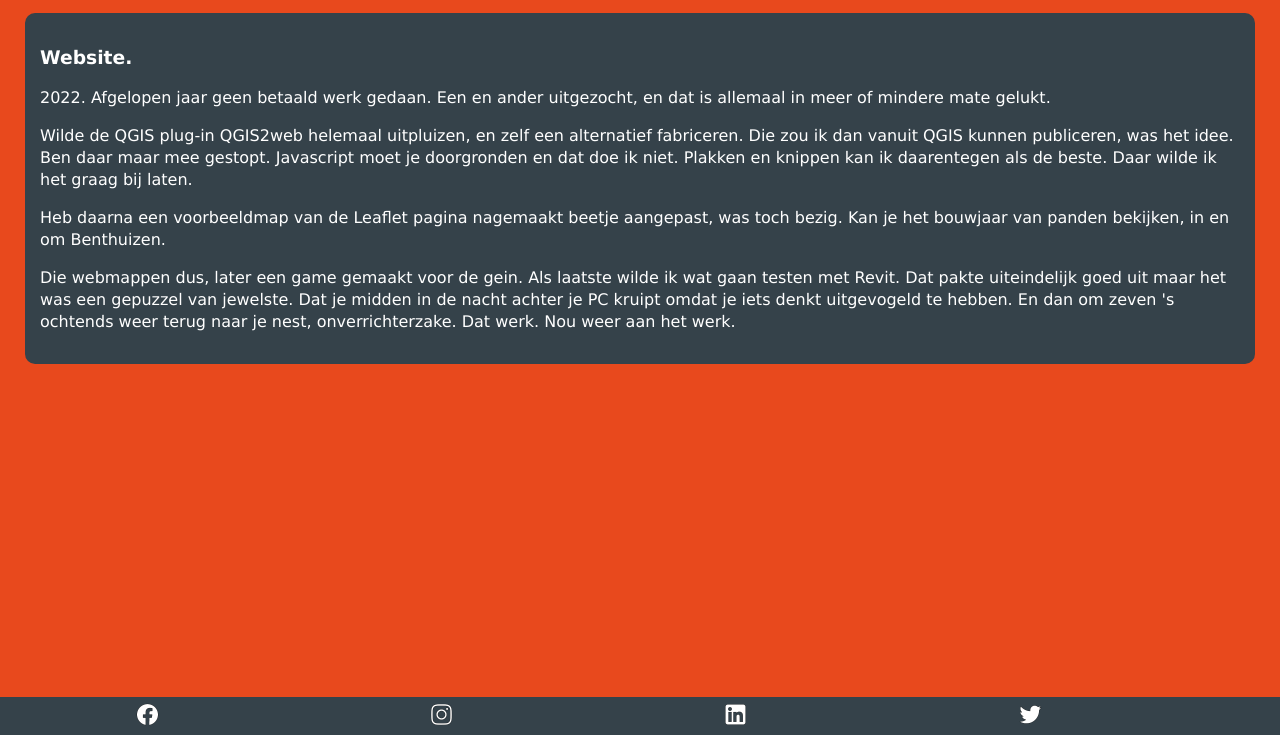
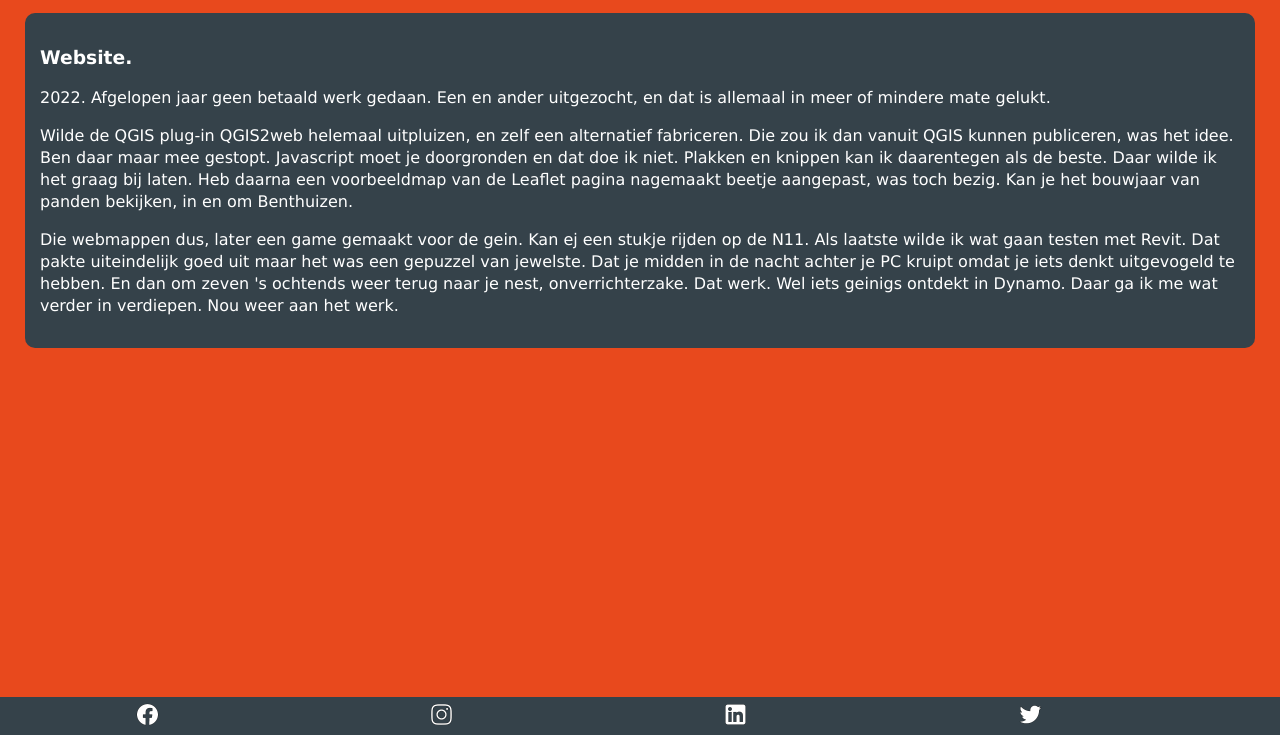
Before and after one commit to RobSchellingerhout/webmap001, a plain HTML site: page index.html in a window 1280 px wide. Shown: the part 65-800 px from the top of the page. Drawn offline with Linux system fonts and the light colour scheme.

Commit message:
Laatste aanpassing

```diff
--- a/index.html
+++ b/index.html
@@ -38,10 +38,10 @@
      <h3>Website.</h3>
 	<p>2022. Afgelopen jaar geen betaald werk gedaan. Een en ander uitgezocht, en dat is allemaal in meer of mindere mate gelukt. </p>
 
-	<p>Wilde de QGIS plug-in QGIS2web helemaal uitpluizen, en zelf een alternatief fabriceren. Die zou ik dan vanuit QGIS kunnen publiceren, was het idee. Ben daar maar mee gestopt. Javascript moet je doorgronden en dat doe ik niet. Plakken en knippen kan ik daarentegen als de beste. Daar wilde ik het graag bij laten.</p>
+	<p>Wilde de QGIS plug-in QGIS2web helemaal uitpluizen, en zelf een alternatief fabriceren. Die zou ik dan vanuit QGIS kunnen publiceren, was het idee. Ben daar maar mee gestopt. Javascript moet je doorgronden en dat doe ik niet. Plakken en knippen kan ik daarentegen als de beste. Daar wilde ik het graag bij laten. Heb daarna een voorbeeldmap van de Leaflet pagina nagemaakt beetje aangepast, was toch bezig. Kan je het bouwjaar van panden bekijken, in en om Benthuizen.</p>
 	<p>
-	Heb daarna een voorbeeldmap van de Leaflet pagina nagemaakt beetje aangepast, was toch bezig. Kan je het bouwjaar van panden bekijken, in en om Benthuizen. </p>
-	<p>Die webmappen dus, later een game gemaakt voor de gein. Als laatste wilde ik wat gaan testen met Revit. Dat pakte uiteindelijk goed uit maar het was een gepuzzel van jewelste. Dat je midden in de nacht achter je PC kruipt omdat je iets denkt uitgevogeld te hebben. En dan om zeven 's ochtends weer terug naar je nest, onverrichterzake. Dat werk. Nou weer aan het werk.</p>
+	 </p>
+	<p>Die webmappen dus, later een game gemaakt voor de gein. Kan ej een stukje rijden op de N11. Als laatste wilde ik wat gaan testen met Revit. Dat pakte uiteindelijk goed uit maar het was een gepuzzel van jewelste. Dat je midden in de nacht achter je PC kruipt omdat je iets denkt uitgevogeld te hebben. En dan om zeven 's ochtends weer terug naar je nest, onverrichterzake. Dat werk. Wel iets geinigs ontdekt in Dynamo. Daar ga ik me wat verder in verdiepen. Nou weer aan het werk.</p>
 
       </div>
 
```
